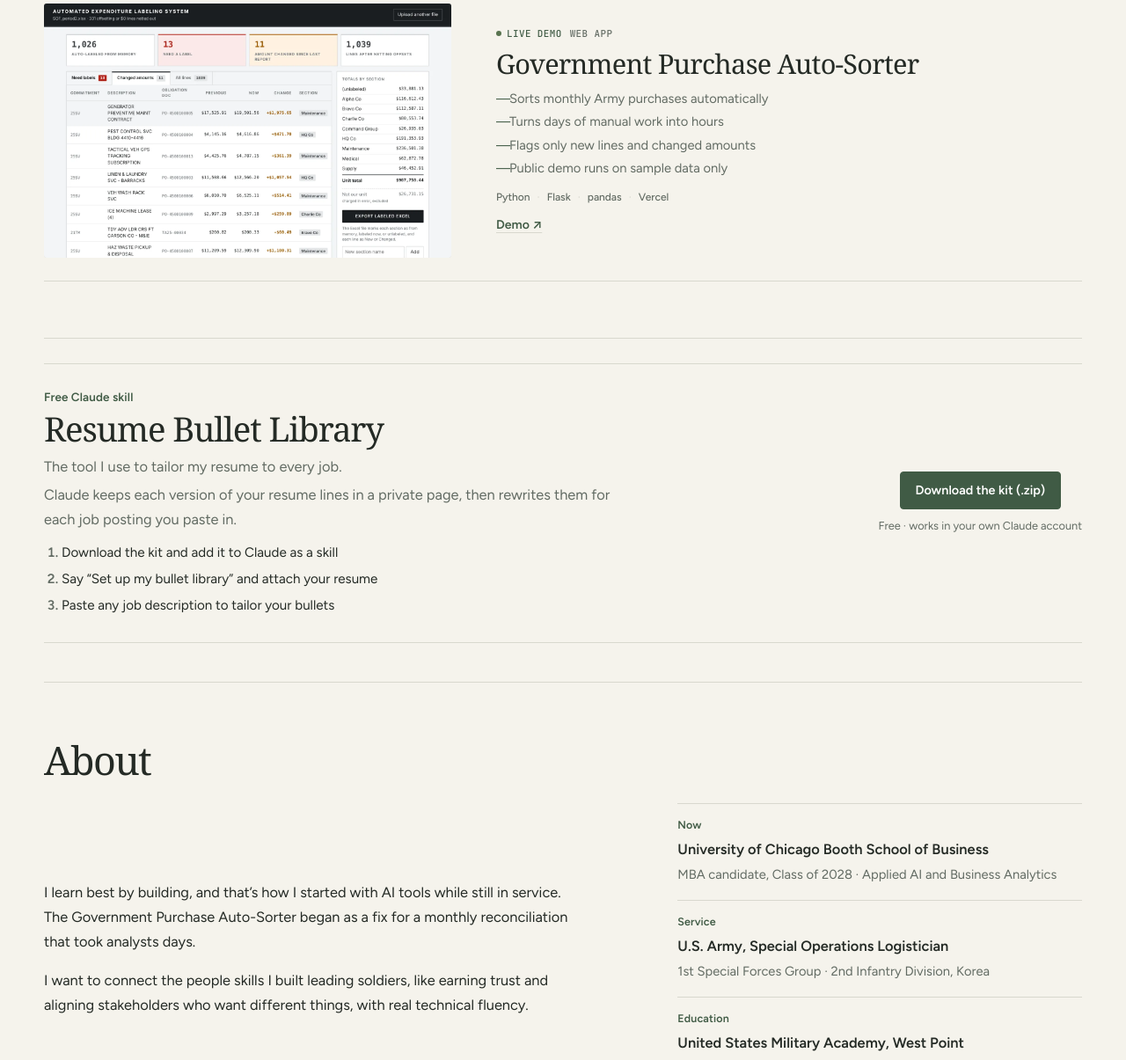
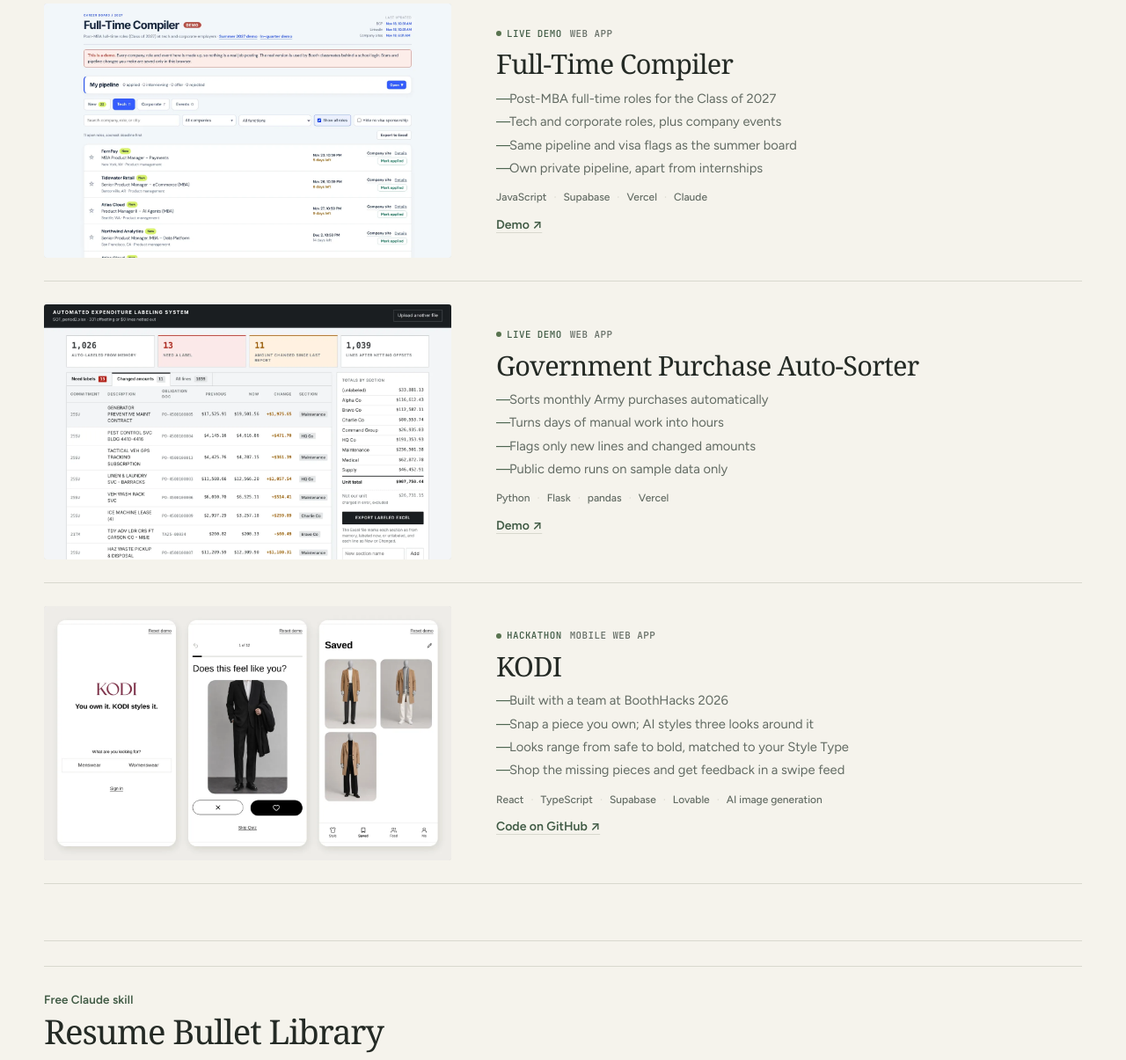
Before and after one commit to picklejae/jaeyoung-jeong, a plain HTML site: page index.html in a window 1280 px wide. Shown: the part 1474-2679 px from the top of the page at 88% size. Drawn offline with Linux system fonts and the light colour scheme.

Commit message:
Add Full-Time Compiler demo and KODI hackathon project
Co-Authored-By: Claude Opus 5.5 <noreply@anthropic.com>
Claude-Session: https://claude.ai/code/session_01VeVJS4NfcmNz6GPiSgzFkG

```diff
--- a/index.html
+++ b/index.html
@@ -366,7 +366,7 @@ footer { padding-block: 28px 48px; }
   <section id="projects">
     <div class="sechead">
       <h2>Projects</h2>
-      <p>All three are live. Click a screenshot to open one.</p>
+      <p>Click a screenshot to open one.</p>
     </div>
 
     <div class="projects">
@@ -407,6 +407,24 @@ footer { padding-block: 28px 48px; }
       </article>
 
       <article class="project">
+        <a class="shot" href="https://picklejae.github.io/mba-internship-board/full-time/" target="_blank" rel="noopener" aria-label="Open the Full-Time Compiler demo">
+          <img src="img/fulltime.webp" alt="Full-time job board listing post-MBA tech roles with deadlines, for the Class of 2027" width="1440" height="900" loading="lazy">
+        </a>
+        <div class="info">
+          <div class="meta"><span class="status">Live demo</span><span>Web app</span></div>
+          <h3>Full-Time Compiler</h3>
+          <ul class="points">
+            <li>Post-MBA full-time roles for the Class of 2027</li>
+            <li>Tech and corporate roles, plus company events</li>
+            <li>Same pipeline and visa flags as the summer board</li>
+            <li>Own private pipeline, apart from internships</li>
+          </ul>
+          <ul class="tags"><li>JavaScript</li><li>Supabase</li><li>Vercel</li><li>Claude</li></ul>
+          <div class="links"><a class="go" href="https://picklejae.github.io/mba-internship-board/full-time/" target="_blank" rel="noopener">Demo ↗</a></div>
+        </div>
+      </article>
+
+      <article class="project">
         <a class="shot" href="https://fund-recon.vercel.app" target="_blank" rel="noopener" aria-label="Open the Government Purchase Auto-Sorter demo">
           <img src="img/fund-recon.webp" alt="Government Purchase Auto-Sorter results: 1,026 lines auto-labeled, 13 needing a label, 11 changed amounts" width="1440" height="900" loading="lazy">
         </a>
@@ -421,6 +439,24 @@ footer { padding-block: 28px 48px; }
           </ul>
           <ul class="tags"><li>Python</li><li>Flask</li><li>pandas</li><li>Vercel</li></ul>
           <div class="links"><a class="go" href="https://fund-recon.vercel.app" target="_blank" rel="noopener">Demo ↗</a></div>
+        </div>
+      </article>
+
+      <article class="project">
+        <a class="shot" href="https://github.com/picklejae/kodi_2" target="_blank" rel="noopener" aria-label="Open the KODI code on GitHub">
+          <img src="img/kodi.webp" alt="Three KODI phone screens: the welcome screen, a swipe style quiz, and saved outfits built around a camel coat" width="1440" height="900" loading="lazy">
+        </a>
+        <div class="info">
+          <div class="meta"><span class="status">Hackathon</span><span>Mobile web app</span></div>
+          <h3>KODI</h3>
+          <ul class="points">
+            <li>Built with a team at BoothHacks 2026</li>
+            <li>Snap a piece you own; AI styles three looks around it</li>
+            <li>Looks range from safe to bold, matched to your Style Type</li>
+            <li>Shop the missing pieces and get feedback in a swipe feed</li>
+          </ul>
+          <ul class="tags"><li>React</li><li>TypeScript</li><li>Supabase</li><li>Lovable</li><li>AI image generation</li></ul>
+          <div class="links"><a class="go" href="https://github.com/picklejae/kodi_2" target="_blank" rel="noopener">Code on GitHub ↗</a></div>
         </div>
       </article>
     </div>
```
Also changed, not shown: img/fulltime.webp (added), img/kodi.webp (added).
